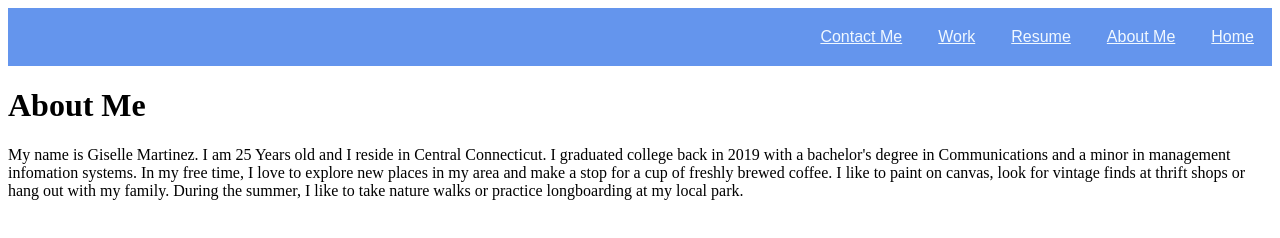
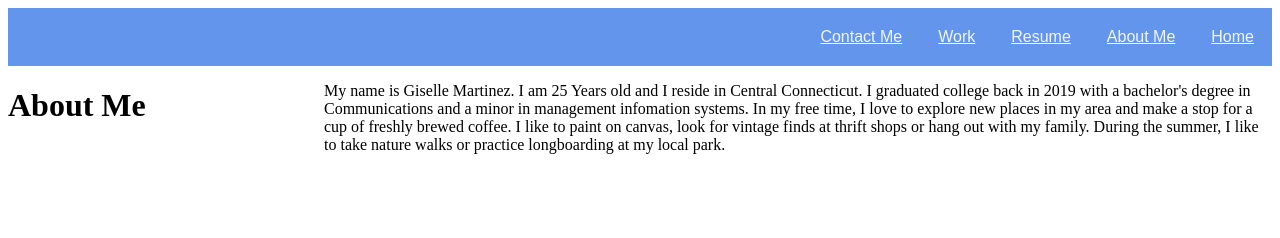
Before and after one commit to gmtzz/Portfolio, a plain HTML site: page index.html in a window 1280 px wide. Drawn offline with Linux system fonts and the light colour scheme.

Commit message:
Updated class names HTML

```diff
--- a/index.html
+++ b/index.html
@@ -18,11 +18,11 @@
         <a href="#Contact Me">Contact Me</a>
     </nav>
 <!--Added about me section-->
-        <div class="left-column">
+        <div class="left column">
             <h1>About Me</h1>
 
         </div>
-        <div class="right-column">
+        <div class="right column">
             <p> My name is Giselle Martinez. I am 25 Years old and I reside in Central Connecticut. I graduated college back in 2019 with a bachelor's degree in Communications and a minor in management infomation systems.
                 In my free time, I love to explore new places in my area and make a stop for a cup of freshly brewed coffee. I like to paint on canvas, look for vintage finds at thrift shops or hang out with my family.
                    During the summer, I like to take nature walks or practice longboarding at my local park.
```
